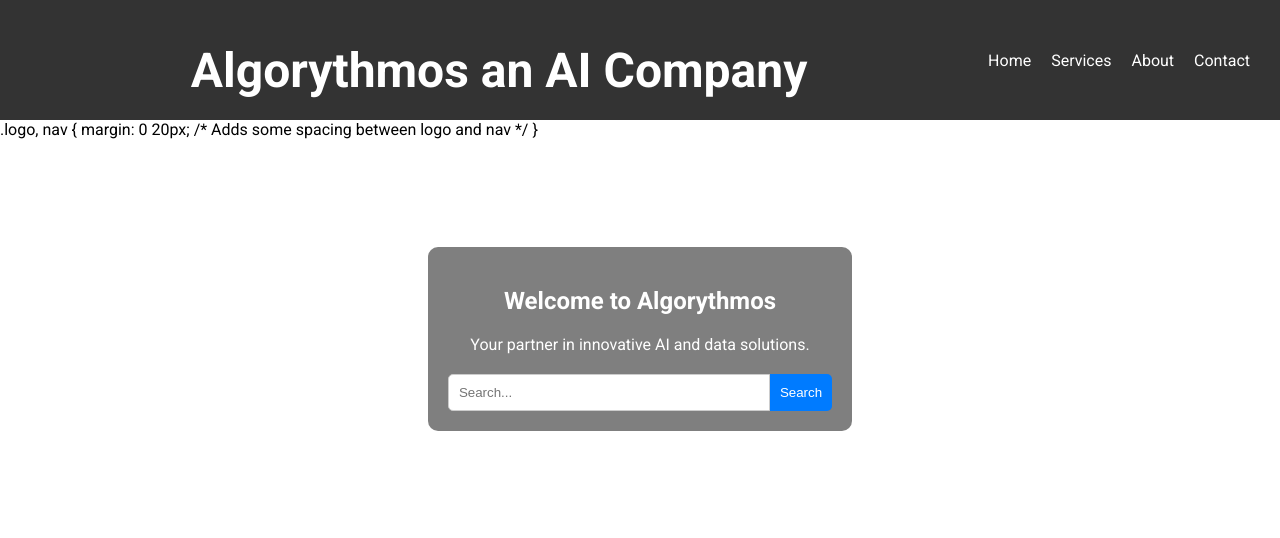
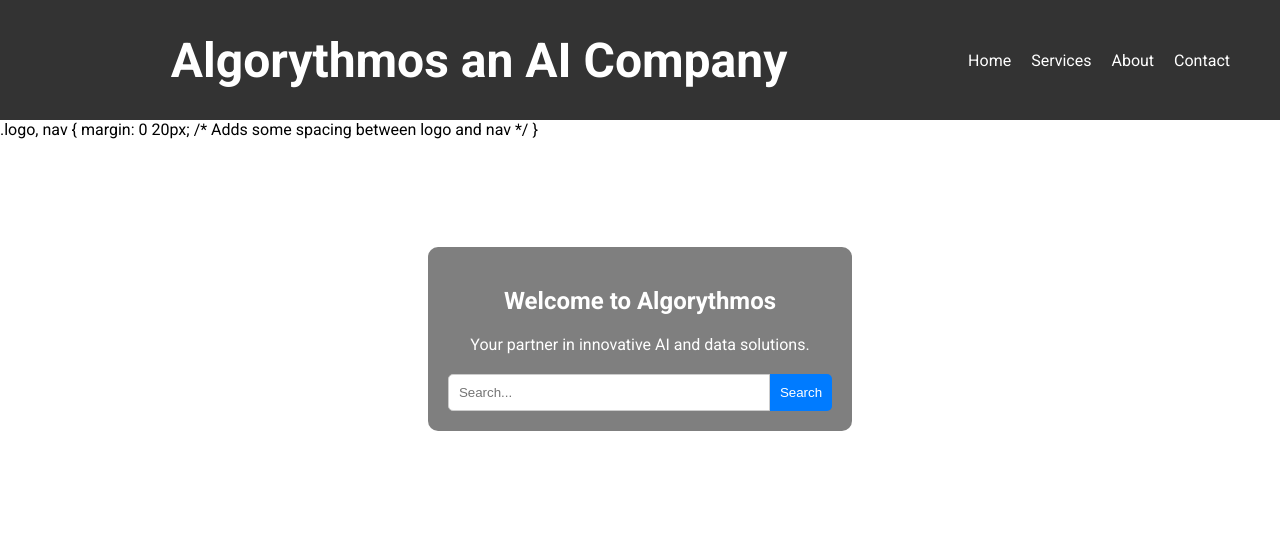
Before and after one commit to skalaliya/algorythmos, a plain HTML site: page index.html in a window 1280 px wide. Shown: the top 538 px of the page. Drawn offline with Linux system fonts and the light colour scheme.

Commit message:
Update index.html

```diff
--- a/index.html
+++ b/index.html
@@ -36,7 +36,12 @@
     justify-content: center;
     align-items: center;
     height: 100px; /* Adjust based on your design needs */
+
 }
+        .logo, nav {
+    margin: 0 20px; /* Adds some spacing between logo and nav */
+}
+
     </style>
 
 .logo, nav {
```
